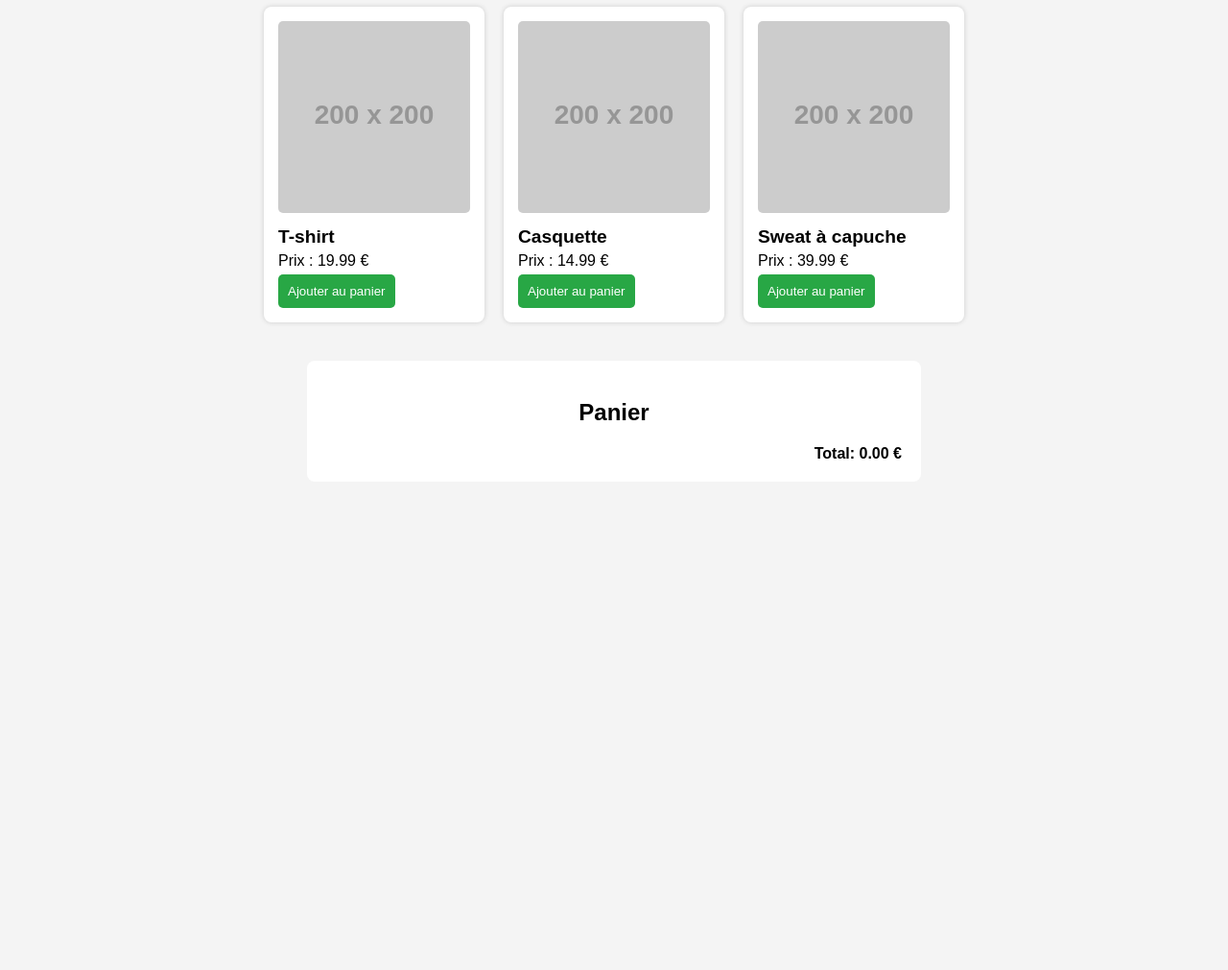
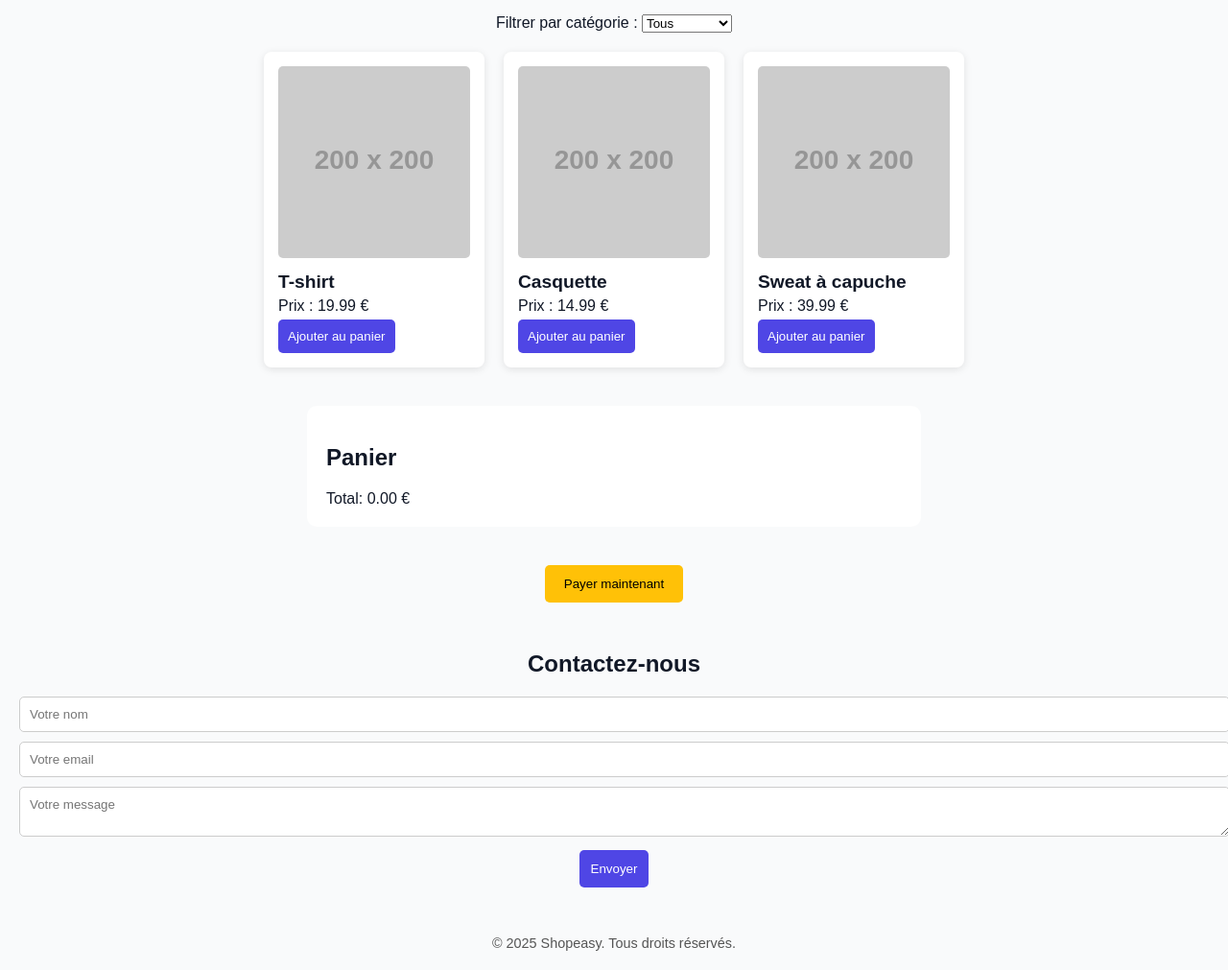
Before and after one commit to Karlstones/Shopeasy, a plain HTML site: page index.html in a window 1280 px wide. Shown: the part 93-1104 px from the top of the page at 96% size. Before the commit the page ends 800 px from the top, so only its background shows below. Drawn offline with Linux system fonts and the light colour scheme; placeholder pictures from the web are drawn by us.

Commit message:
Add files via upload

```diff
--- a/index.html
+++ b/index.html
@@ -1,35 +1,147 @@
-
 <!DOCTYPE html>
 <html lang="fr">
 <head>
 <meta charset="UTF-8" />
-  <meta name="viewport" content="width=device-width, initial-scale=1.0" />
-  <title>Shopeasy</title>
-  <link rel="stylesheet" href="style.css">
-<!--
-    body { font-family: Arial, sans-serif; margin: 0; padding: 20px; background: #f4f4f4; }
-    h1 { text-align: center; }
-    .products { display: flex; gap: 20px; flex-wrap: wrap; justify-content: center; }
-    .product { background: white; padding: 15px; border-radius: 8px; box-shadow: 0 0 5px #ccc; width: 200px; }
-    .product img { width: 100%; height: auto; border-radius: 5px; }
-    .product h2 { font-size: 1.2em; margin: 10px 0 5px; }
-    .product p { margin: 5px 0; }
-    button { background: #28a745; border: none; color: white; padding: 10px; border-radius: 5px; cursor: pointer; }
-    button:hover { background: #218838; }
-    #cart { margin-top: 40px; background: white; padding: 20px; border-radius: 8px; max-width: 600px; margin-left: auto; margin-right: auto; }
-    #cart h2 { text-align: center; }
-    #cart-items { list-style: none; padding: 0; }
-    #cart-items li { display: flex; justify-content: space-between; padding: 8px 0; border-bottom: 1px solid #ddd; }
-    #cart-total { font-weight: bold; text-align: right; margin-top: 10px; }
-    .remove-btn { background: #dc3545; padding: 4px 8px; border-radius: 3px; font-size: 0.9em; color: white; border: none; cursor: pointer; }
-    .remove-btn:hover { background: #c82333; }
-  -->
+<meta name="viewport" content="width=device-width, initial-scale=1" />
+<title>Shopeasy - Boutique en ligne</title>
+<style>
+  :root {
+    --primary: #4f46e5;
+    --primary-hover: #4338ca;
+    --danger: #dc2626;
+    --danger-hover: #b91c1c;
+    --bg: #f9fafb;
+    --text: #111827;
+  }
+  body {
+    font-family: Arial, sans-serif;
+    background: var(--bg);
+    color: var(--text);
+    padding: 20px;
+    margin: 0;
+  }
+  h1 {
+    text-align: center;
+    margin-bottom: 30px;
+  }
+  .products {
+    display: flex;
+    flex-wrap: wrap;
+    gap: 20px;
+    justify-content: center;
+  }
+  .product {
+    background: white;
+    padding: 15px;
+    border-radius: 8px;
+    box-shadow: 0 2px 8px rgba(0,0,0,0.1);
+    transition: transform 0.3s ease, box-shadow 0.3s ease;
+    width: 200px;
+  }
+  .product:hover {
+    transform: translateY(-8px);
+    box-shadow: 0 8px 16px rgba(0,0,0,0.15);
+  }
+  .product img {
+    width: 100%;
+    height: auto;
+    border-radius: 5px;
+  }
+  .product h2 {
+    font-size: 1.2em;
+    margin: 10px 0 5px;
+  }
+  .product p {
+    margin: 5px 0;
+  }
+  button {
+    background: var(--primary);
+    color: white;
+    border: none;
+    padding: 10px;
+    border-radius: 5px;
+    cursor: pointer;
+  }
+  button:hover {
+    background: var(--primary-hover);
+  }
+  #cart {
+    max-width: 600px;
+    margin: 40px auto;
+    background: white;
+    padding: 20px;
+    border-radius: 10px;
+  }
+  #cart-items li {
+    display: flex;
+    justify-content: space-between;
+    padding: 8px 0;
+    border-bottom: 1px solid #ddd;
+  }
+  .remove-btn {
+    background: var(--danger);
+    color: white;
+    border: none;
+    border-radius: 3px;
+    padding: 5px 10px;
+    cursor: pointer;
+  }
+  .remove-btn:hover {
+    background: var(--danger-hover);
+  }
+  @media (max-width: 600px) {
+    .products {
+      flex-direction: column;
+      align-items: center;
+    }
+    .product {
+      width: 90%;
+    }
+  }
+  /* Contact form styles */
+  form input, form textarea {
+    width: 100%;
+    margin-bottom: 10px;
+    padding: 10px;
+    border: 1px solid #ccc;
+    border-radius: 5px;
+    font-family: inherit;
+  }
+  form button[type="submit"] {
+    background: var(--primary);
+    color: white;
+    border: none;
+    padding: 12px;
+    border-radius: 5px;
+    cursor: pointer;
+  }
+  form button[type="submit"]:hover {
+    background: var(--primary-hover);
+  }
+  footer {
+    text-align: center;
+    margin-top: 50px;
+    font-size: 0.9em;
+    color: #555;
+  }
+</style>
 </head>
 <body>
 
-<h1>Ma Boutique Shopeasy</h1>
+<h1>Shopeasy</h1>
 
-<div class="products" id="products"></div>
+<div style="text-align:center; margin-bottom: 20px;">
+  <label for="category-select">Filtrer par catégorie :</label>
+  <select id="category-select" onchange="filterProducts()">
+    <option value="all">Tous</option>
+    <option value="Vêtements">Vêtements</option>
+    <option value="Accessoires">Accessoires</option>
+  </select>
+</div>
+
+<div class="products" id="products">
+  <!-- Produits affichés ici -->
+</div>
 
 <div id="cart">
   <h2>Panier</h2>
@@ -37,19 +149,40 @@
   <div id="cart-total">Total: 0 €</div>
 </div>
 
+<div style="text-align: center; margin-top: 40px;">
+  <button onclick="alert('Paiement fictif effectué avec succès !')" style="background:#ffc107; color:#000; padding: 12px 20px; border-radius: 5px; border:none; cursor:pointer;">
+    Payer maintenant
+  </button>
+</div>
+
+<section style="margin-top: 50px; text-align: center;">
+  <h2>Contactez-nous</h2>
+  <form onsubmit="event.preventDefault(); alert('Merci pour votre message !'); this.reset();">
+    <input type="text" placeholder="Votre nom" required />
+    <input type="email" placeholder="Votre email" required />
+    <textarea placeholder="Votre message" required></textarea>
+    <button type="submit">Envoyer</button>
+  </form>
+</section>
+
+<footer>© 2025 Shopeasy. Tous droits réservés.</footer>
+
 <script>
+// Produits avec catégorie
 const products = [
-    { id: 1, name: "T-shirt", price: 19.99, img: "https://via.placeholder.com/200?text=T-shirt" },
-    { id: 2, name: "Casquette", price: 14.99, img: "https://via.placeholder.com/200?text=Casquette" },
-    { id: 3, name: "Sweat à capuche", price: 39.99, img: "https://via.placeholder.com/200?text=Sweat" },
+  { id: 1, name: "T-shirt", price: 19.99, category: "Vêtements", img: "https://via.placeholder.com/200?text=T-shirt" },
+  { id: 2, name: "Casquette", price: 14.99, category: "Accessoires", img: "https://via.placeholder.com/200?text=Casquette" },
+  { id: 3, name: "Sweat à capuche", price: 39.99, category: "Vêtements", img: "https://via.placeholder.com/200?text=Sweat" },
 ];
 
+// Panier stocké en mémoire
 let cart = [];
 
-  function displayProducts() {
+// Afficher produits avec filtre (paramètre optionnel)
+function displayProducts(productList = products) {
   const productsDiv = document.getElementById("products");
   productsDiv.innerHTML = "";
-    products.forEach(product => {
+  productList.forEach(product => {
     const prodDiv = document.createElement("div");
     prodDiv.className = "product";
     prodDiv.innerHTML = `
@@ -62,6 +195,14 @@
   });
 }
 
+// Filtrer produits par catégorie
+function filterProducts() {
+  const selectedCategory = document.getElementById("category-select").value;
+  const filtered = selectedCategory === "all" ? products : products.filter(p => p.category === selectedCategory);
+  displayProducts(filtered);
+}
+
+// Ajouter au panier
 function addToCart(productId) {
   const product = products.find(p => p.id === productId);
   const cartItem = cart.find(item => item.id === productId);
@@ -73,11 +214,13 @@
   displayCart();
 }
 
+// Supprimer du panier
 function removeFromCart(productId) {
   cart = cart.filter(item => item.id !== productId);
   displayCart();
 }
 
+// Afficher panier
 function displayCart() {
   const cartItemsUl = document.getElementById("cart-items");
   cartItemsUl.innerHTML = "";
@@ -96,6 +239,7 @@
   document.getElementById("cart-total").textContent = `Total: ${total.toFixed(2)} €`;
 }
 
+// Initialisation
 displayProducts();
 displayCart();
 </script>
```
Lines whose indentation alone changed are shown as unchanged.
